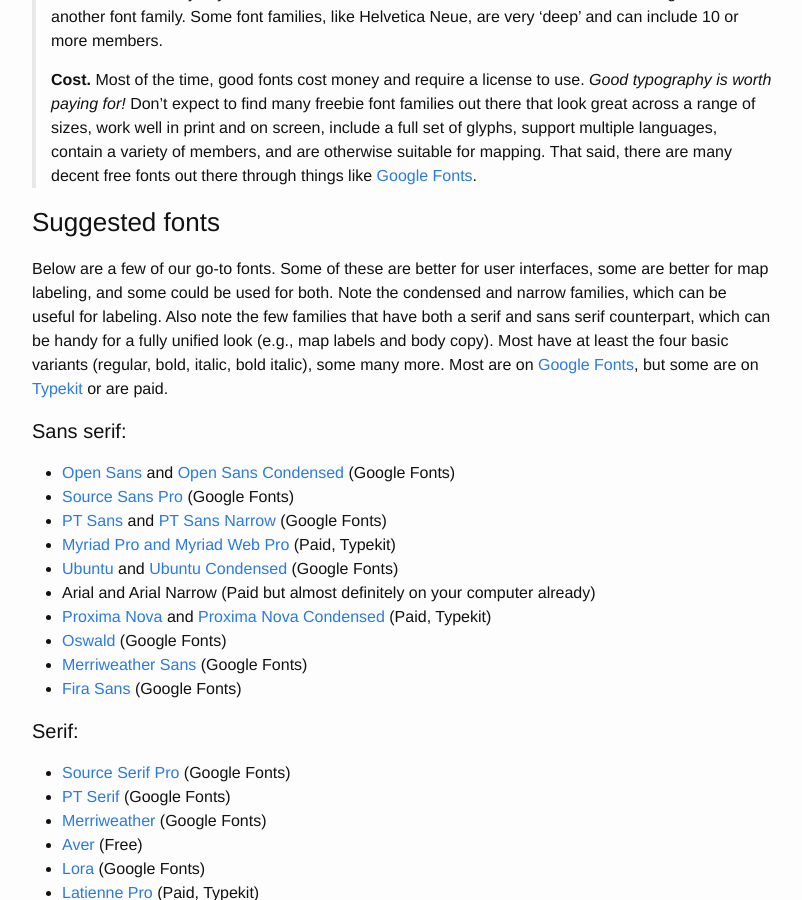
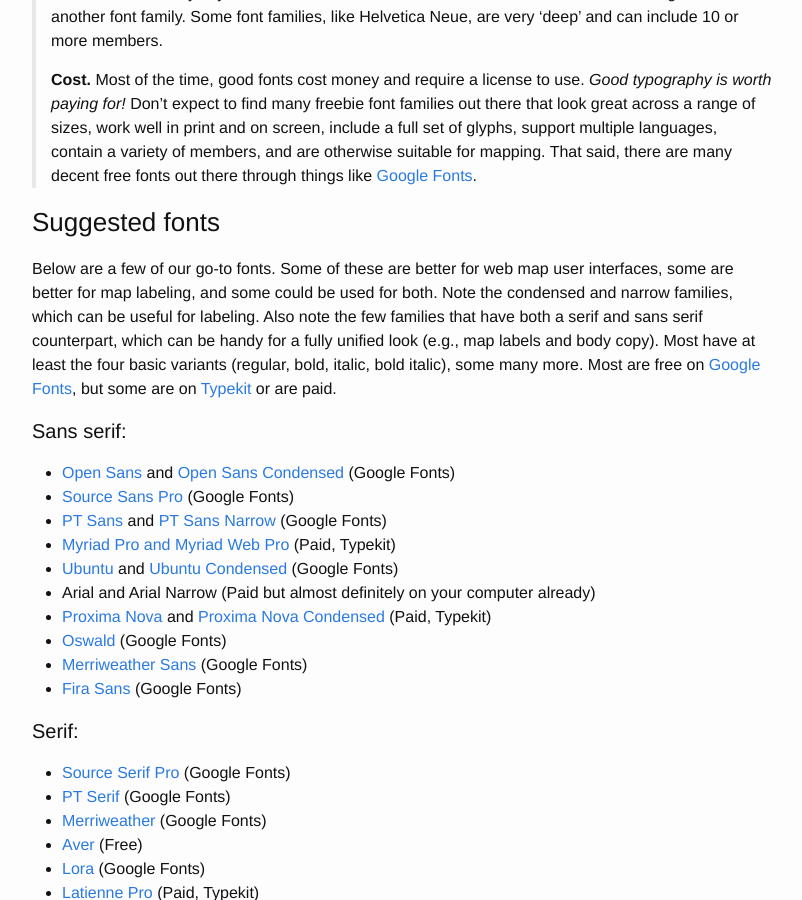
Before and after one commit to axismaps/thematic-cartography, a Jekyll site: the page built from articles/labeling.md, in a window 1280 px wide and 900 px high, scrolled down 3932 px. Shown: the whole window, without its empty margins (238-1040 px from the left). Built offline with Jekyll 4.4.1, drawn with Linux system fonts in a browser that asks for light colours.

Commit message:
Small copy edit

```diff
--- a/articles/labeling.md
+++ b/articles/labeling.md
@@ -59,7 +59,7 @@
 
 ### Suggested fonts
 
-Below are a few of our go-to fonts. Some of these are better for user interfaces, some are better for map labeling, and some could be used for both. Note the condensed and narrow families, which can be useful for labeling. Also note the few families that have both a serif and sans serif counterpart, which can be handy for a fully unified look (e.g., map labels and body copy). Most have at least the four basic variants (regular, bold, italic, bold italic), some many more. Most are on [Google Fonts](https://www.google.com/fonts), but some are on [Typekit](https://typekit.com/) or are paid.
+Below are a few of our go-to fonts. Some of these are better for web map user interfaces, some are better for map labeling, and some could be used for both. Note the condensed and narrow families, which can be useful for labeling. Also note the few families that have both a serif and sans serif counterpart, which can be handy for a fully unified look (e.g., map labels and body copy). Most have at least the four basic variants (regular, bold, italic, bold italic), some many more. Most are free on [Google Fonts](https://www.google.com/fonts), but some are on [Typekit](https://typekit.com/) or are paid.
 
 #### Sans serif:
 
```
